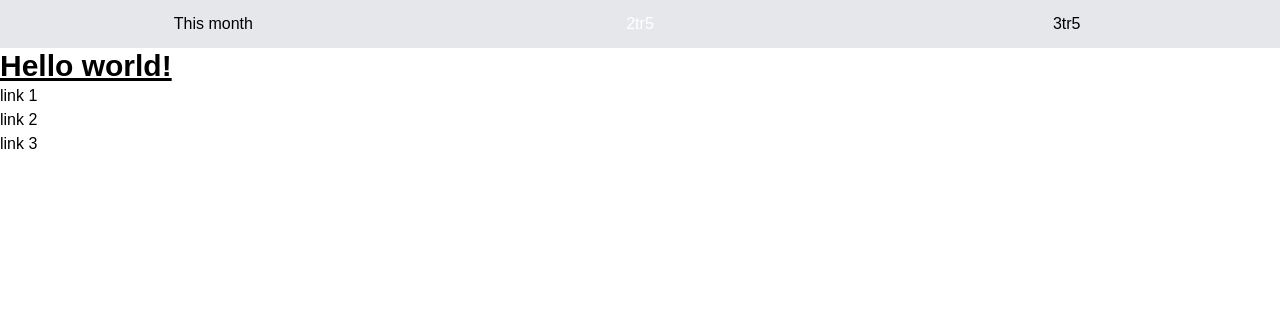
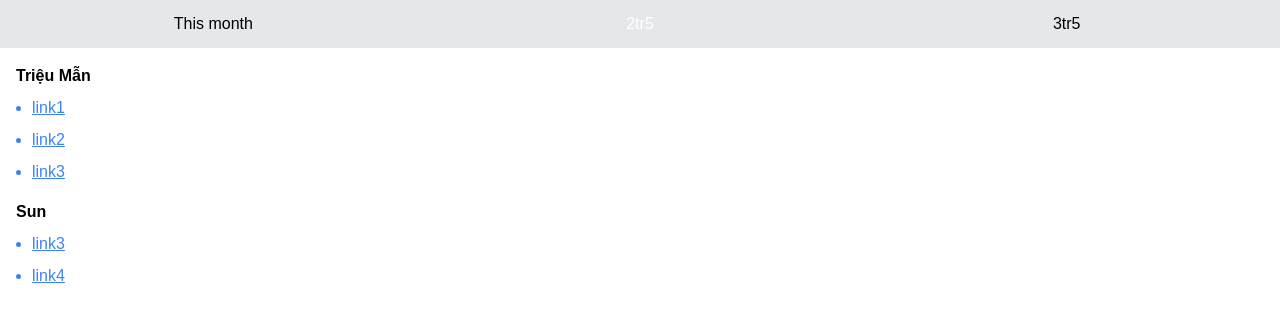
Before and after one commit to TDAK1509/try-me-this-month, a Vue app: page / in a window 1280 px wide. Shown: the top 322 px of the page. Built offline with nearby package versions, Linux system fonts and the light colour scheme.

Commit message:
Style AppMain

```diff
--- a/src/components/AppMain.vue
+++ b/src/components/AppMain.vue
@@ -1,11 +1,19 @@
 <template>
-  <main>
-    <p class="text-3xl font-bold underline">Hello world!</p>
-
-    <ul>
-      <li>link 1</li>
-      <li>link 2</li>
-      <li>link 3</li>
-    </ul>
+  <main class="p-4">
+    <template v-for="(links, subName) in list">
+      <h4 class="font-bold mt-4 first:mt-0">{{ subName }}</h4>
+      <ul class="text-blue-500">
+        <li v-for="link in links" class="ml-4 my-2 list-disc">
+          <a href="link" class="underline">{{ link }}</a>
+        </li>
+      </ul>
+    </template>
   </main>
 </template>
+
+<script lang="ts" setup>
+const list = {
+  "Triệu Mẫn": ["link1", "link2", "link3"],
+  Sun: ["link3", "link4"],
+};
+</script>
```
